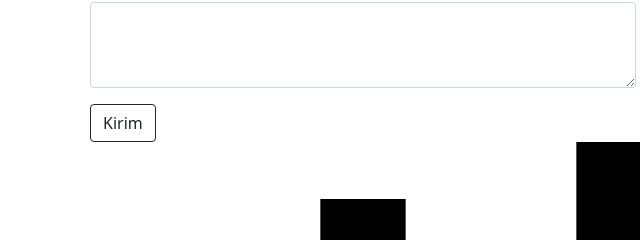
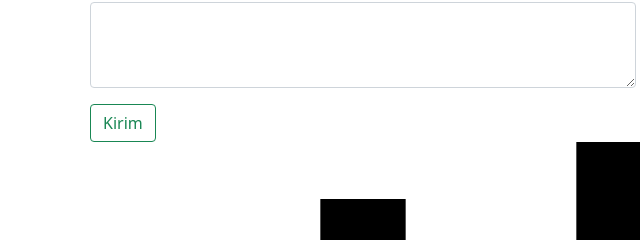
Before and after one commit to felixarjunaa/felixarjunaa.github.io, a plain HTML site: page index.html in a window 1280 px wide. Shown: the part 3184-3424 px from the top of the page, 277-917 px from the left. Drawn offline with nearby package versions, Linux system fonts and the light colour scheme.

Commit message:
change button color to success

```diff
--- a/index.html
+++ b/index.html
@@ -171,7 +171,7 @@
                 <textarea class="form-control" id="pesan" rows="3"></textarea>
               </div>
 
-              <button type="submit" class="btn btn-outline-dark">Kirim</button>
+              <button type="submit" class="btn btn-outline-success">Kirim</button>
             </form>
           </div>
         </div>
```
Also changed, not shown: 1 other file.
